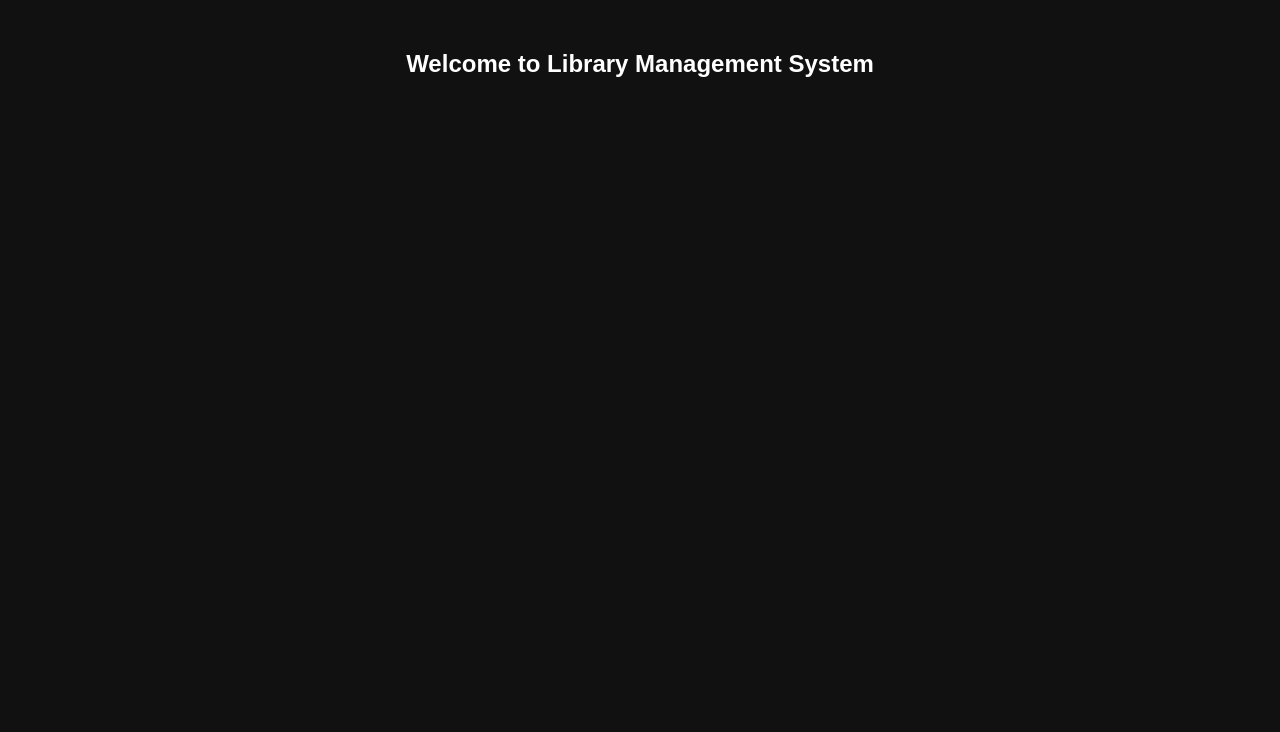
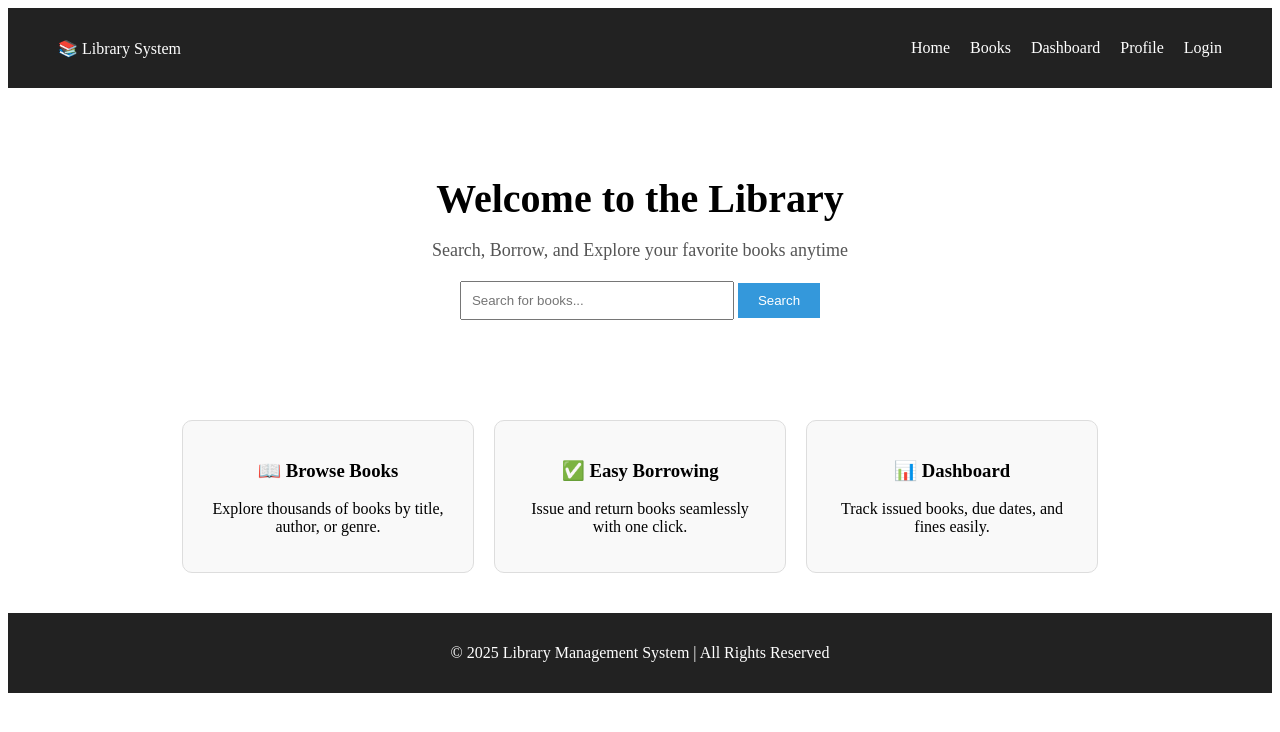
Before and after one commit to Shreyashchimote/Library_managment, a plain HTML site: page index.html in a window 1280 px wide. Drawn offline with Linux system fonts and the light colour scheme.

Commit message:
First commit

```diff
--- a/index.html
+++ b/index.html
@@ -3,20 +3,59 @@
 <head>
   <meta charset="UTF-8">
   <meta name="viewport" content="width=device-width, initial-scale=1.0">
-  <title>Splash Screen Animation</title>
+  <title>Library Management System</title>
   <link rel="stylesheet" href="indexCss.css">
 </head>
 <body>
-  <!-- Splash screen -->
-  <div id="splash">
-    <h1 class="logo">Library</h1>
-    <div class="line"></div>
-    <div class="line"></div>
+  <!-- Preloader (Only Text) -->
+  <div id="preloader">
+    <p>Loading Library System...</p>
   </div>
 
-  <!-- Main content -->
-  <div id="content">
-    <h2>Welcome to Library Management System</h2>
+  <!-- Main Content -->
+  <div id="content" style="display: none;">
+    <!-- Navbar -->
+    <nav class="navbar">
+      <div class="logo">📚 Library System</div>
+      <ul class="nav-links">
+        <li><a href="#">Home</a></li>
+        <li><a href="#">Books</a></li>
+        <li><a href="#">Dashboard</a></li>
+        <li><a href="#">Profile</a></li>
+        <li><a href="#">Login</a></li>
+      </ul>
+    </nav>
+
+    <!-- Hero Section -->
+    <header class="hero">
+      <h1>Welcome to the Library</h1>
+      <p>Search, Borrow, and Explore your favorite books anytime</p>
+      <div class="search-bar">
+        <input type="text" placeholder="Search for books...">
+        <button>Search</button>
+      </div>
+    </header>
+
+    <!-- Features -->
+    <section class="features">
+      <div class="card">
+        <h3>📖 Browse Books</h3>
+        <p>Explore thousands of books by title, author, or genre.</p>
+      </div>
+      <div class="card">
+        <h3>✅ Easy Borrowing</h3>
+        <p>Issue and return books seamlessly with one click.</p>
+      </div>
+      <div class="card">
+        <h3>📊 Dashboard</h3>
+        <p>Track issued books, due dates, and fines easily.</p>
+      </div>
+    </section>
+
+    <!-- Footer -->
+    <footer>
+      <p>© 2025 Library Management System | All Rights Reserved</p>
+    </footer>
   </div>
 
   <script src="indexScript.js"></script>
--- a/indexCss.css
+++ b/indexCss.css
@@ -1,70 +1,109 @@
-/* Reset */
-* {
-  margin: 0;
-  padding: 0;
-  box-sizing: border-box;
-}
-
-body {
-  background: #111;
-  color: white;
-  font-family: Arial, sans-serif;
-}
-
-/* Splash screen */
-#splash {
+/* Preloader (Text Only) */
+#preloader {
   position: fixed;
   top: 0;
   left: 0;
   width: 100%;
   height: 100%;
-  background: black;
+  background: #fff;
   display: flex;
+  flex-direction: column;
+  align-items: center;
   justify-content: center;
-  align-items: center;
-  overflow: hidden;
   z-index: 9999;
 }
 
-.logo {
-  position: relative;
-  font-size: 3rem;
+#preloader p {
+  font-size: 20px;
   font-weight: bold;
-  color: white;
-  z-index: 2;
+  color: #333;
 }
 
-/* Animated lines */
-.line {
-  position: absolute;
-  top: 0;
-  width: 5px;
-  height: 100%;
-  background: white;
-  animation: slide 2s forwards;
+/* Navbar */
+.navbar {
+  display: flex;
+  justify-content: space-between;
+  align-items: center;
+  background: #222;
+  color: #fff;
+  padding: 15px 50px;
 }
 
-.line:nth-child(2) {
-  left: 50%;
-  transform: translateX(-20px);
-  animation-delay: 0.2s;
+.nav-links {
+  list-style: none;
+  display: flex;
+  gap: 20px;
 }
 
-.line:nth-child(3) {
-  left: 50%;
-  transform: translateX(20px);
-  animation-delay: 0.4s;
+.nav-links a {
+  color: #fff;
+  text-decoration: none;
+  transition: 0.3s;
 }
 
-/* Line animation */
-@keyframes slide {
-  from { height: 0; top: 50%; }
-  to { height: 100%; top: 0; }
+.nav-links a:hover {
+  color: #3498db;
 }
 
-/* Hide splash after animation */
-#content {
-  display: none;
+/* Hero */
+.hero {
   text-align: center;
-  padding: 50px;
+  padding: 60px 20px;
 }
+
+.hero h1 {
+  font-size: 40px;
+  margin-bottom: 10px;
+}
+
+.hero p {
+  color: #555;
+  font-size: 18px;
+}
+
+.search-bar {
+  margin-top: 20px;
+}
+
+.search-bar input {
+  padding: 10px;
+  width: 250px;
+}
+
+.search-bar button {
+  padding: 10px 20px;
+  background: #3498db;
+  color: #fff;
+  border: none;
+  cursor: pointer;
+}
+
+.search-bar button:hover {
+  background: #2980b9;
+}
+
+/* Features */
+.features {
+  display: flex;
+  justify-content: center;
+  gap: 20px;
+  margin: 40px;
+}
+
+.card {
+  padding: 20px;
+  border: 1px solid #ddd;
+  border-radius: 10px;
+  width: 250px;
+  text-align: center;
+  background: #f9f9f9;
+}
+
+/* Footer */
+footer {
+  background: #222;
+  color: #fff;
+  text-align: center;
+  padding: 15px;
+  margin-top: 40px;
+}
--- a/indexScript.js
+++ b/indexScript.js
@@ -1,7 +1,8 @@
-// Wait for animation then hide splash
+// Hide preloader after page loads
 window.addEventListener("load", () => {
-  setTimeout(() => {
-    document.getElementById("splash").style.display = "none";
-    document.getElementById("content").style.display = "block";
-  }, 2500); // 2.5 sec splash
+  const preloader = document.getElementById("preloader");
+  const content = document.getElementById("content");
+
+  preloader.style.display = "none";  // Hide preloader
+  content.style.display = "block";   // Show homepage
 });
```
